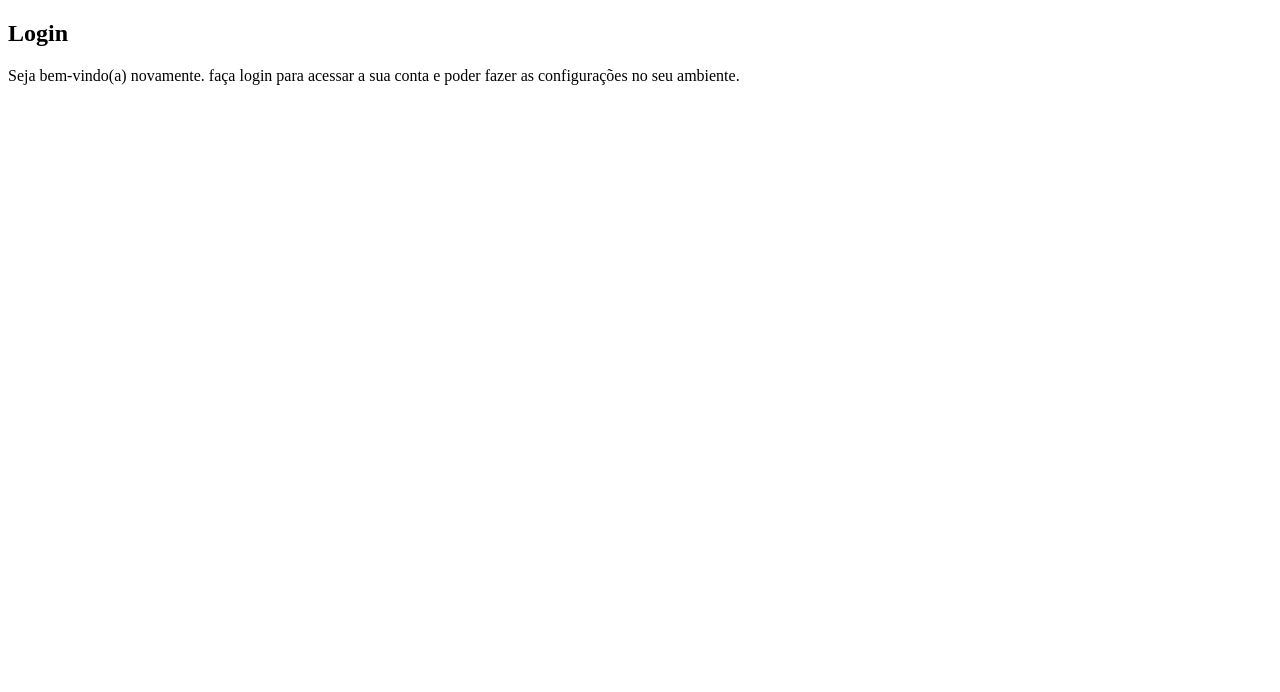
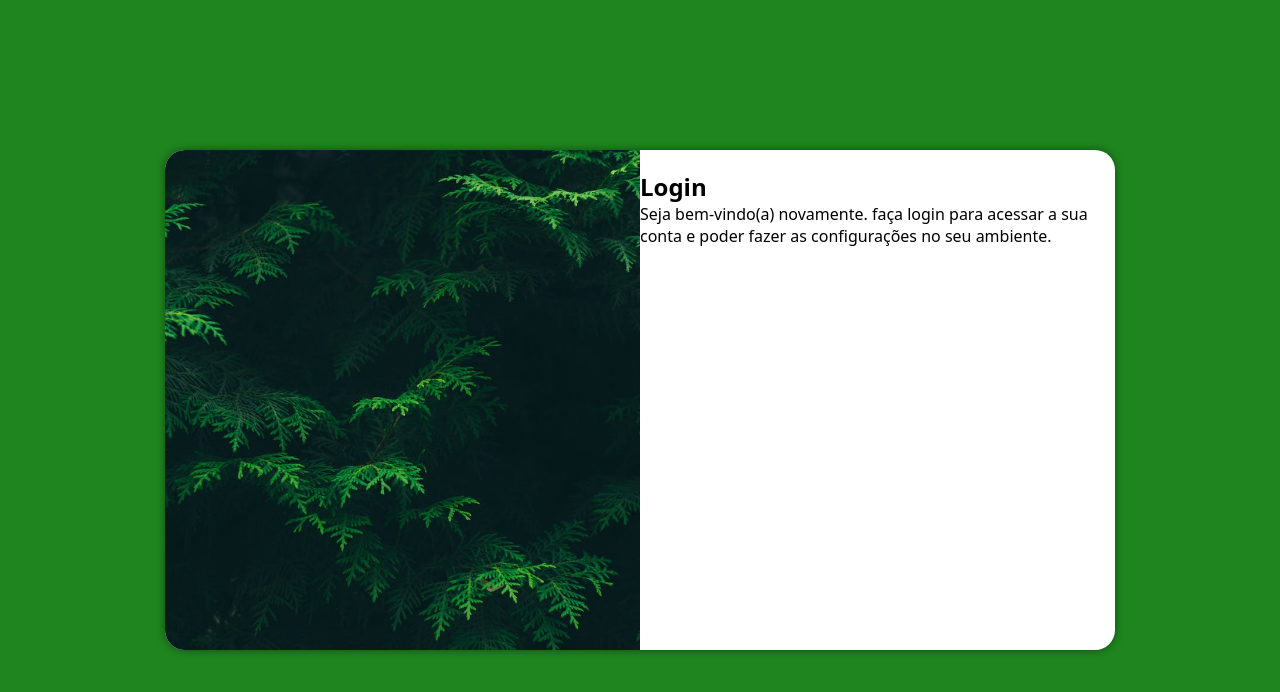
Before and after one commit to Eduardo-Anjos/projeto-login, a plain HTML site: page index.html in a window 1280 px wide. Drawn offline with Linux system fonts and the light colour scheme.

Commit message:
editei o codigo

```diff
--- /dev/null
+++ b/estilos/media-query.css
@@ -0,0 +1,32 @@
+@media screen and (min-width: 768px) and (max-width:992px){
+    body{
+        background-image: linear-gradient(to top);
+    }
+    section#login{
+        width: 80vw;
+    }
+    section#login > div#imagem{
+        float: left;
+        width: 30%;
+        height: 100%;
+    }
+    section#login > div#formulario{
+        float: right;
+        width: 70%;
+    }
+}
+
+    @media screen and (min-width: 992px){
+        section#login{
+            width: 950px;
+        }
+        section#login > div#imagem{
+            float: left;
+            width: 50%;
+            height: 100%;
+        }
+        section#login > div#formulario{
+            float: right;
+            width: 50%;
+        }
+    }
--- a/estilos/style.css
+++ b/estilos/style.css
@@ -0,0 +1,43 @@
+*{
+    font-family: system-ui, -apple-system, BlinkMacSystemFont,
+    'Segoe UI', Roboto, Oxygen, Ubuntu, Cantarell, 'Open Sans', 'Helvetica Neue', sans-serif;
+    padding: 0px;
+    margin: 0px;
+    box-sizing: border-box;
+}
+body, html{
+    background-color: rgb(31, 134, 31);
+    height: 100vh;
+    width: 100vw;
+}
+main{
+    position: relative;
+    height: 100vh;
+    width: 100vw;
+}
+section#login{
+    position: absolute;
+    top: 50%;
+    left: 50%;
+    transform: translate(-50%, -50%);
+    overflow: hidden;
+
+    background-color: white;
+    height: 500px ;
+    width:250px;
+    border-radius: 20px;
+    box-shadow: 0px 0px 10px rgba(0, 0, 0, 0.452);
+    transition: width .3s, height 0.3s;
+    transition-timing-function: ease;
+    }
+    section#login > div#imagem{
+        display: block;
+       background-image: url('../imagens/pexels-oleksandr-tiupa-192136.jpg');
+        background-size: cover;
+        height: 200px;
+        background-position: bottom;
+    }
+    section#login > div#formulario{
+        display: block;
+        padding: 10px;
+    }
--- a/index.html
+++ b/index.html
@@ -5,6 +5,7 @@
     <meta name="viewport" content="width=device-width, initial-scale=1.0" />
     <title>Projeto-login</title>
     <link rel="stylesheet" href="estilos/style.css" />
+    <link rel="stylesheet" href="estilos/media-query.css" />
   </head>
   <body>
     <main>
```
